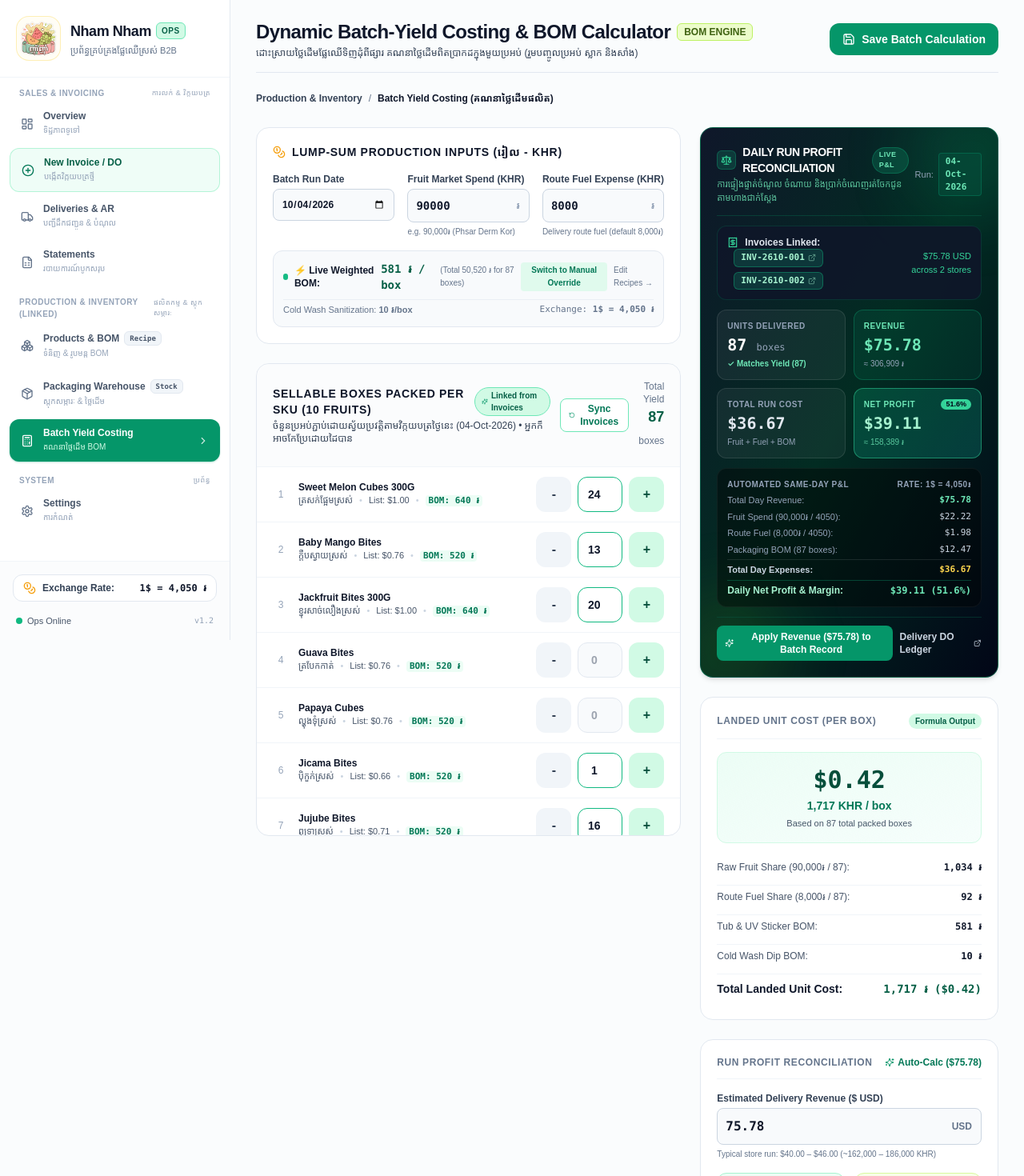
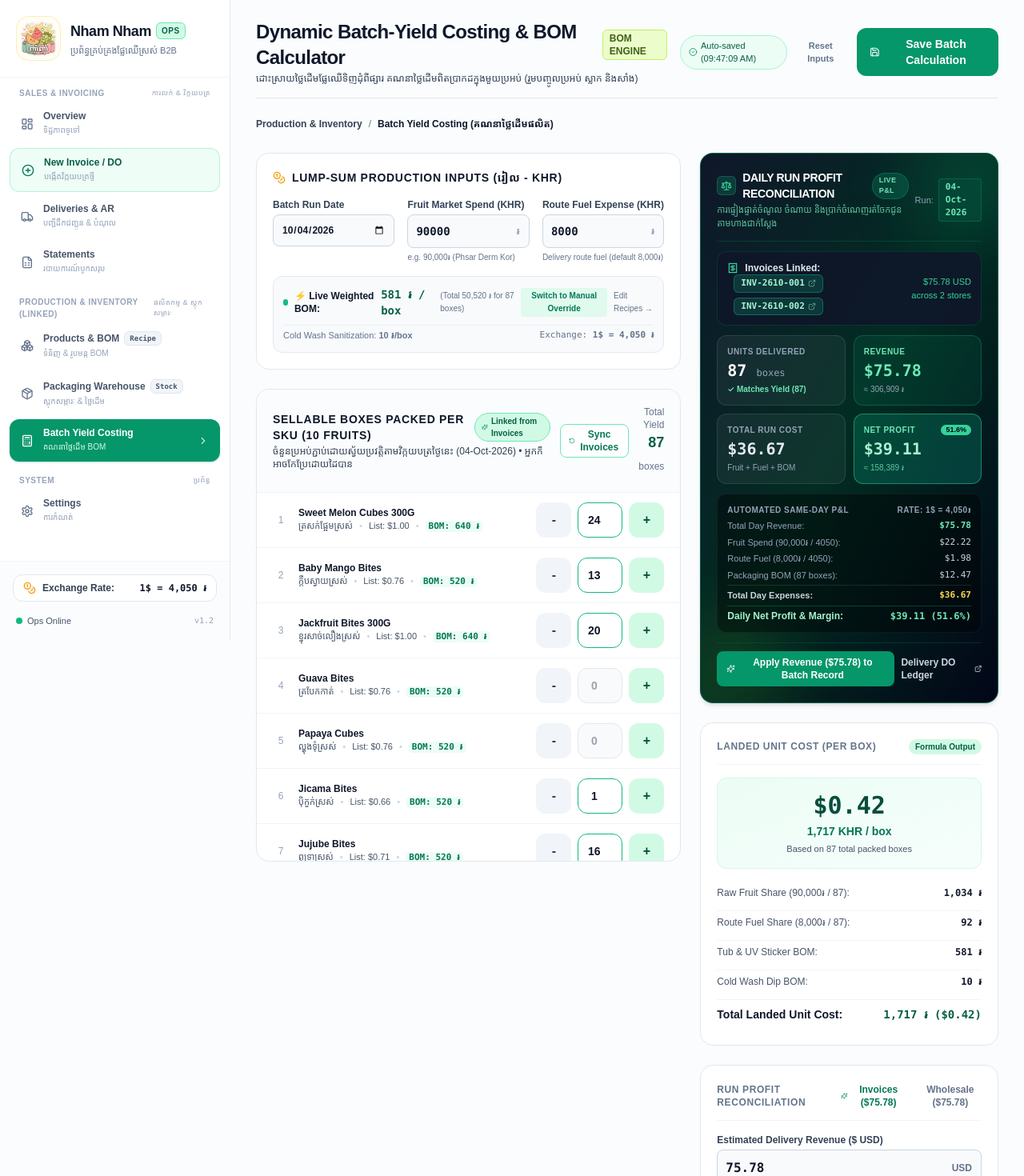
Before and after one commit to Swordsman1313/NhamSystem, a Next.js app: page /costing in a window 1280 px wide. Shown: the top 1470 px of the page at 80% size. Built offline with nearby package versions, Linux system fonts and the light colour scheme; a web font is replaced by a local one.

Commit message:
feat(costing): auto-save in-progress batch inputs and add interactive feedback for apply revenue button

```diff
--- a/app/costing/page.tsx
+++ b/app/costing/page.tsx
@@ -22,6 +22,7 @@ import {
   Receipt,
   ExternalLink,
   Eye,
+  Check,
 } from 'lucide-react';
 import {
   getProducts,
@@ -37,8 +38,11 @@ import {
   getPackagingItems,
   getInvoices,
   saveInvoices,
+  getCostingDraft,
+  saveCostingDraft,
+  clearCostingDraft,
 } from '@/lib/storage';
-import { Product, AppSettings, BatchCostRecord, BatchYieldItem, PackagingItem, Invoice } from '@/lib/types';
+import { Product, AppSettings, BatchCostRecord, BatchYieldItem, PackagingItem, Invoice, CostingDraft } from '@/lib/types';
 import ConfirmModal from '@/components/ui/ConfirmModal';
 
 export default function BatchCostingPage() {
@@ -75,6 +79,8 @@ export default function BatchCostingPage() {
   const [yieldInputs, setYieldInputs] = useState<Record<string, number>>({});
   const [deliveryRevenueInputUSD, setDeliveryRevenueInputUSD] = useState<number>(75.78);
   const [savedSuccess, setSavedSuccess] = useState(false);
+  const [revenueApplied, setRevenueApplied] = useState(false);
+  const [lastAutoSaved, setLastAutoSaved] = useState<string | null>(null);
 
   // Helper to extract SKU packed quantities from delivery invoices on a specific date
   const getInvoiceSKUQuantities = (
@@ -103,6 +109,8 @@ export default function BatchCostingPage() {
     return counts;
   };
 
+  const isLoadedRef = React.useRef(false);
+
   const loadData = () => {
     const p = getProducts();
     const pkg = getPackagingItems();
@@ -115,6 +123,28 @@ export default function BatchCostingPage() {
     setBatches(b);
     setInvoices(inv);
 
+    // If an in-progress auto-saved draft exists, restore it directly!
+    const draft = getCostingDraft();
+    if (draft && !isLoadedRef.current) {
+      if (draft.batchDate) setBatchDate(draft.batchDate);
+      if (draft.marketSpendKHR !== undefined) setMarketSpendKHR(draft.marketSpendKHR);
+      if (draft.fuelExpenseKHR !== undefined) setFuelExpenseKHR(draft.fuelExpenseKHR);
+      if (draft.notes !== undefined) setNotes(draft.notes);
+      if (draft.manualBOMOverrideKHR !== undefined) setManualBOMOverrideKHR(draft.manualBOMOverrideKHR);
+      if (draft.useDynamicBOM !== undefined) setUseDynamicBOM(draft.useDynamicBOM);
+      if (draft.deliveryRevenueInputUSD !== undefined) setDeliveryRevenueInputUSD(draft.deliveryRevenueInputUSD);
+      if (draft.revenueApplied !== undefined) setRevenueApplied(draft.revenueApplied);
+      if (draft.yieldInputs && Object.keys(draft.yieldInputs).length > 0) {
+        setYieldInputs(draft.yieldInputs);
+      } else {
+        setYieldInputs(getInvoiceSKUQuantities(draft.batchDate || batchDate, inv, p));
+      }
+      setLastAutoSaved(draft.updatedAt || 'Restored');
+      isLoadedRef.current = true;
+      return;
+    }
+
+    if (!isLoadedRef.current) {
       // Link SKU yield quantities directly from delivery invoices by default
       setYieldInputs((curr) => {
         if (Object.keys(curr).length === 0) {
@@ -123,7 +153,6 @@ export default function BatchCostingPage() {
         return curr;
       });
 
-    // Also link delivery revenue from invoices if available
       const dayInvoices = inv.filter((item) => {
         const invDate = (item.invoiceDate || item.createdAt || '').split('T')[0];
         return invDate === batchDate;
@@ -132,7 +161,39 @@ export default function BatchCostingPage() {
       if (dayRevenue > 0) {
         setDeliveryRevenueInputUSD(Number(dayRevenue.toFixed(2)));
       }
+      isLoadedRef.current = true;
+    }
   };
+
+  // Auto-Save in-progress inputs to draft so user never loses work when navigating or refreshing
+  useEffect(() => {
+    if (!isLoadedRef.current) return;
+    const now = new Date().toLocaleTimeString([], { hour: '2-digit', minute: '2-digit', second: '2-digit' });
+    const draft: CostingDraft = {
+      batchDate,
+      marketSpendKHR,
+      fuelExpenseKHR,
+      notes,
+      yieldInputs,
+      deliveryRevenueInputUSD,
+      useDynamicBOM,
+      manualBOMOverrideKHR,
+      revenueApplied,
+      updatedAt: now,
+    };
+    saveCostingDraft(draft);
+    setLastAutoSaved(now);
+  }, [
+    batchDate,
+    marketSpendKHR,
+    fuelExpenseKHR,
+    notes,
+    yieldInputs,
+    deliveryRevenueInputUSD,
+    useDynamicBOM,
+    manualBOMOverrideKHR,
+    revenueApplied,
+  ]);
 
   const handleDateChange = (newDate: string) => {
     setBatchDate(newDate);
@@ -140,6 +201,7 @@ export default function BatchCostingPage() {
     const inv = invoices.length > 0 ? invoices : getInvoices();
     const invoicedYields = getInvoiceSKUQuantities(newDate, inv, p);
     setYieldInputs(invoicedYields);
+    setRevenueApplied(false);
 
     const dayInvoices = inv.filter((item) => {
       const invDate = (item.invoiceDate || item.createdAt || '').split('T')[0];
@@ -163,24 +225,52 @@ export default function BatchCostingPage() {
     if (dayRevenue > 0) {
       setDeliveryRevenueInputUSD(Number(dayRevenue.toFixed(2)));
     }
+    setRevenueApplied(true);
+  };
+
+  const handleApplyRevenue = () => {
+    const rev = Number(totalDeliveredRevenueUSD.toFixed(2));
+    setDeliveryRevenueInputUSD(rev);
+    setRevenueApplied(true);
+  };
+
+  const handleResetDraft = () => {
+    clearCostingDraft();
+    setBatchDate(getTodayDateString());
+    setMarketSpendKHR(90000);
+    setFuelExpenseKHR(8000);
+    setNotes('Morning wholesale fruit purchase from Phsar Derm Kor');
+    setRevenueApplied(false);
+    const p = products.length > 0 ? products : getProducts();
+    const inv = invoices.length > 0 ? invoices : getInvoices();
+    setYieldInputs(getInvoiceSKUQuantities(getTodayDateString(), inv, p));
+    const dayInvoices = inv.filter((item) => (item.invoiceDate || '').startsWith(getTodayDateString()));
+    const dayRev = dayInvoices.reduce((sum, item) => sum + (Number(item.totalAmountUSD) || 0), 0);
+    setDeliveryRevenueInputUSD(dayRev > 0 ? Number(dayRev.toFixed(2)) : 44.5);
+    setLastAutoSaved(null);
   };
 
   useEffect(() => {
     loadData();
-    const handleUpdate = () => loadData();
+    const handleUpdate = () => {
+      // Re-fetch products, packaging, and invoices without wiping user's typed inputs
+      setProducts(getProducts());
+      setPackagingItems(getPackagingItems());
+      setSettings(getSettings());
+      setBatches(getBatches());
+      setInvoices(getInvoices());
+    };
     window.addEventListener('products_updated', handleUpdate);
     window.addEventListener('packaging_updated', handleUpdate);
     window.addEventListener('inventory_updated', handleUpdate);
     window.addEventListener('invoices_updated', handleUpdate);
     window.addEventListener('batches_updated', handleUpdate);
-    window.addEventListener('storage', handleUpdate);
     return () => {
       window.removeEventListener('products_updated', handleUpdate);
       window.removeEventListener('packaging_updated', handleUpdate);
       window.removeEventListener('inventory_updated', handleUpdate);
       window.removeEventListener('invoices_updated', handleUpdate);
       window.removeEventListener('batches_updated', handleUpdate);
-      window.removeEventListener('storage', handleUpdate);
     };
   }, []);
 
@@ -495,6 +585,8 @@ export default function BatchCostingPage() {
 
     addBatch(newRecord);
     setBatches(getBatches());
+    clearCostingDraft();
+    setLastAutoSaved(null);
     setSavedSuccess(true);
     setTimeout(() => setSavedSuccess(false), 2500);
   };
@@ -525,6 +617,24 @@ export default function BatchCostingPage() {
           </p>
         </div>
 
+        <div className="flex items-center space-x-3">
+          {lastAutoSaved && (
+            <div className="flex items-center space-x-2">
+              <span className="text-[11px] text-emerald-800 bg-emerald-50 border border-emerald-200 px-2.5 py-1 rounded-full font-medium inline-flex items-center">
+                <CheckCircle2 className="w-3.5 h-3.5 text-emerald-600 mr-1" />
+                <span>Auto-saved ({lastAutoSaved})</span>
+              </span>
+              <button
+                type="button"
+                onClick={handleResetDraft}
+                className="text-[11px] font-semibold text-slate-500 hover:text-slate-900 hover:underline px-2 py-1 cursor-pointer"
+                title="Discard current draft and reset inputs"
+              >
+                Reset Inputs
+              </button>
+            </div>
+          )}
+
           <button
             onClick={handleSaveBatch}
             disabled={totalBoxesYielded === 0}
@@ -546,6 +656,7 @@ export default function BatchCostingPage() {
               </>
             )}
           </button>
+        </div>
       </div>
 
       {/* Breadcrumb Navigation Header */}
@@ -998,16 +1109,25 @@ export default function BatchCostingPage() {
             <div className="relative z-10 mt-3 flex flex-col sm:flex-row sm:items-center justify-between gap-2 pt-2.5 border-t border-emerald-800/40">
               <button
                 type="button"
-                onClick={() => {
-                  setDeliveryRevenueInputUSD(Number(totalDeliveredRevenueUSD.toFixed(2)));
-                }}
+                onClick={handleApplyRevenue}
                 disabled={totalDeliveredRevenueUSD === 0}
-                className="px-2.5 py-1.5 rounded-lg text-xs font-bold bg-emerald-600 hover:bg-emerald-500 text-white transition disabled:opacity-40 disabled:cursor-not-allowed inline-flex items-center space-x-1 shadow-xs"
+                className={`px-3 py-1.5 rounded-lg text-xs font-bold transition inline-flex items-center space-x-1.5 shadow-xs cursor-pointer ${
+                  revenueApplied && Math.abs(deliveryRevenueInputUSD - totalDeliveredRevenueUSD) < 0.01
+                    ? 'bg-emerald-500 hover:bg-emerald-400 text-white ring-2 ring-emerald-300/40'
+                    : 'bg-emerald-600 hover:bg-emerald-500 text-white active:scale-95'
+                } disabled:opacity-40 disabled:cursor-not-allowed`}
               >
+                {revenueApplied && Math.abs(deliveryRevenueInputUSD - totalDeliveredRevenueUSD) < 0.01 ? (
+                  <>
+                    <Check className="w-3.5 h-3.5 stroke-[3] text-emerald-100" />
+                    <span>Revenue Applied ({formatUSD(totalDeliveredRevenueUSD)}) ✓</span>
+                  </>
+                ) : (
+                  <>
                     <Sparkles className="w-3.5 h-3.5" />
-                <span>
-                  Apply Revenue ({formatUSD(totalDeliveredRevenueUSD)}) to Batch Record
-                </span>
+                    <span>Apply Revenue ({formatUSD(totalDeliveredRevenueUSD)}) to Batch Record</span>
+                  </>
+                )}
               </button>
 
               <Link
@@ -1088,29 +1208,60 @@ export default function BatchCostingPage() {
               <span className="text-xs font-bold text-slate-500 uppercase tracking-wider">
                 Run Profit Reconciliation
               </span>
+              <div className="flex items-center space-x-2">
+                {totalDeliveredRevenueUSD > 0 && (
+                  <button
+                    type="button"
+                    onClick={handleApplyRevenue}
+                    className={`text-xs font-bold flex items-center space-x-1 px-2 py-0.5 rounded transition cursor-pointer ${
+                      revenueApplied && Math.abs(deliveryRevenueInputUSD - totalDeliveredRevenueUSD) < 0.01
+                        ? 'bg-emerald-100 text-emerald-800 font-bold'
+                        : 'text-emerald-700 hover:bg-emerald-50'
+                    }`}
+                    title="Apply invoiced revenue to reconciliation"
+                  >
+                    {revenueApplied && Math.abs(deliveryRevenueInputUSD - totalDeliveredRevenueUSD) < 0.01 ? (
+                      <Check className="w-3 h-3 text-emerald-700 stroke-[3]" />
+                    ) : (
+                      <Sparkles className="w-3 h-3 text-emerald-600" />
+                    )}
+                    <span>Invoices (${totalDeliveredRevenueUSD.toFixed(2)})</span>
+                  </button>
+                )}
                 <button
                   type="button"
                   onClick={handleAutoFillRevenue}
-                className="text-xs font-bold text-emerald-700 hover:underline flex items-center space-x-1"
+                  className="text-xs font-bold text-slate-500 hover:text-slate-800 hover:underline flex items-center space-x-1 cursor-pointer"
                   title="Calculate revenue from catalog wholesale prices"
                 >
-                <Sparkles className="w-3 h-3 text-emerald-600" />
-                <span>Auto-Calc (${catalogExpectedRevenueUSD.toFixed(2)})</span>
+                  <span>Wholesale (${catalogExpectedRevenueUSD.toFixed(2)})</span>
                 </button>
+              </div>
             </div>
 
             {/* Delivery Revenue Input */}
             <div className="mt-4">
-              <label className="block text-xs font-bold text-slate-700 mb-1">
+              <div className="flex items-center justify-between mb-1">
+                <label className="block text-xs font-bold text-slate-700">
                   Estimated Delivery Revenue ($ USD)
                 </label>
+                {revenueApplied && Math.abs(deliveryRevenueInputUSD - totalDeliveredRevenueUSD) < 0.01 && (
+                  <span className="inline-flex items-center space-x-1 px-1.5 py-0.5 rounded-full text-[10px] font-bold bg-emerald-100 text-emerald-800">
+                    <Check className="w-2.5 h-2.5 stroke-[3]" />
+                    <span>Applied from Invoices</span>
+                  </span>
+                )}
+              </div>
               <div className="relative">
                 <input
                   type="number"
                   step="0.5"
                   min="0"
                   value={deliveryRevenueInputUSD}
-                  onChange={(e) => setDeliveryRevenueInputUSD(parseFloat(e.target.value) || 0)}
+                  onChange={(e) => {
+                    setDeliveryRevenueInputUSD(parseFloat(e.target.value) || 0);
+                    setRevenueApplied(false);
+                  }}
                   className="w-full text-base font-mono font-bold bg-slate-50 border border-slate-300 rounded-lg p-2.5 text-slate-900 focus:bg-white focus:ring-2 focus:ring-emerald-500 focus:outline-hidden"
                 />
                 <span className="absolute right-3 top-1/2 -translate-y-1/2 text-xs font-semibold text-slate-500">
--- a/lib/storage.ts
+++ b/lib/storage.ts
@@ -6,6 +6,7 @@ import {
   BatchCostRecord,
   PackagingItem,
   BOMItem,
+  CostingDraft,
 } from './types';
 import {
   INITIAL_PRODUCTS,
@@ -22,6 +23,7 @@ const STORAGE_KEYS = {
   SETTINGS: 'nhamnham_ops_settings',
   INVOICES: 'nhamnham_ops_invoices',
   BATCHES: 'nhamnham_ops_batches',
+  COSTING_DRAFT: 'nhamnham_ops_costing_draft',
 };
 
 // Safe client-side storage access
@@ -608,4 +610,36 @@ export function resetAllData(): void {
   saveProducts(INITIAL_PRODUCTS);
   saveInvoices(INITIAL_INVOICES);
   saveBatches(INITIAL_BATCH_COSTS);
+  clearCostingDraft();
 }
+
+// In-progress Batch Costing Draft (Auto-Save)
+export function getCostingDraft(): CostingDraft | null {
+  if (typeof window === 'undefined') return null;
+  try {
+    const raw = localStorage.getItem(STORAGE_KEYS.COSTING_DRAFT);
+    if (!raw) return null;
+    return JSON.parse(raw);
+  } catch (err) {
+    console.error('Error reading costing draft:', err);
+    return null;
+  }
+}
+
+export function saveCostingDraft(draft: CostingDraft): void {
+  if (typeof window === 'undefined') return;
+  try {
+    localStorage.setItem(STORAGE_KEYS.COSTING_DRAFT, JSON.stringify(draft));
+  } catch (err) {
+    console.error('Error saving costing draft:', err);
+  }
+}
+
+export function clearCostingDraft(): void {
+  if (typeof window === 'undefined') return;
+  try {
+    localStorage.removeItem(STORAGE_KEYS.COSTING_DRAFT);
+  } catch (err) {
+    console.error('Error clearing costing draft:', err);
+  }
+}
```
Also changed, not shown: lib/types.ts (+13 -0 lines). Lines whose indentation alone changed are shown as unchanged.
